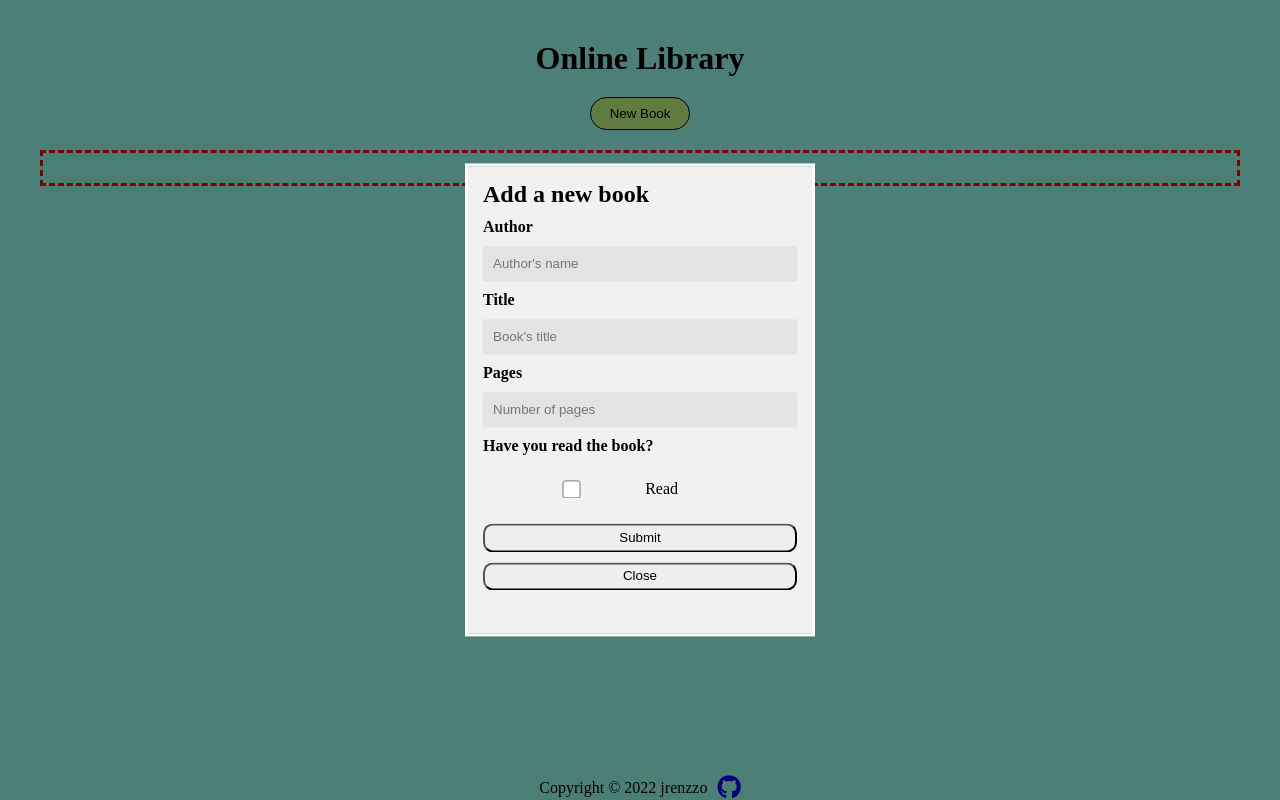
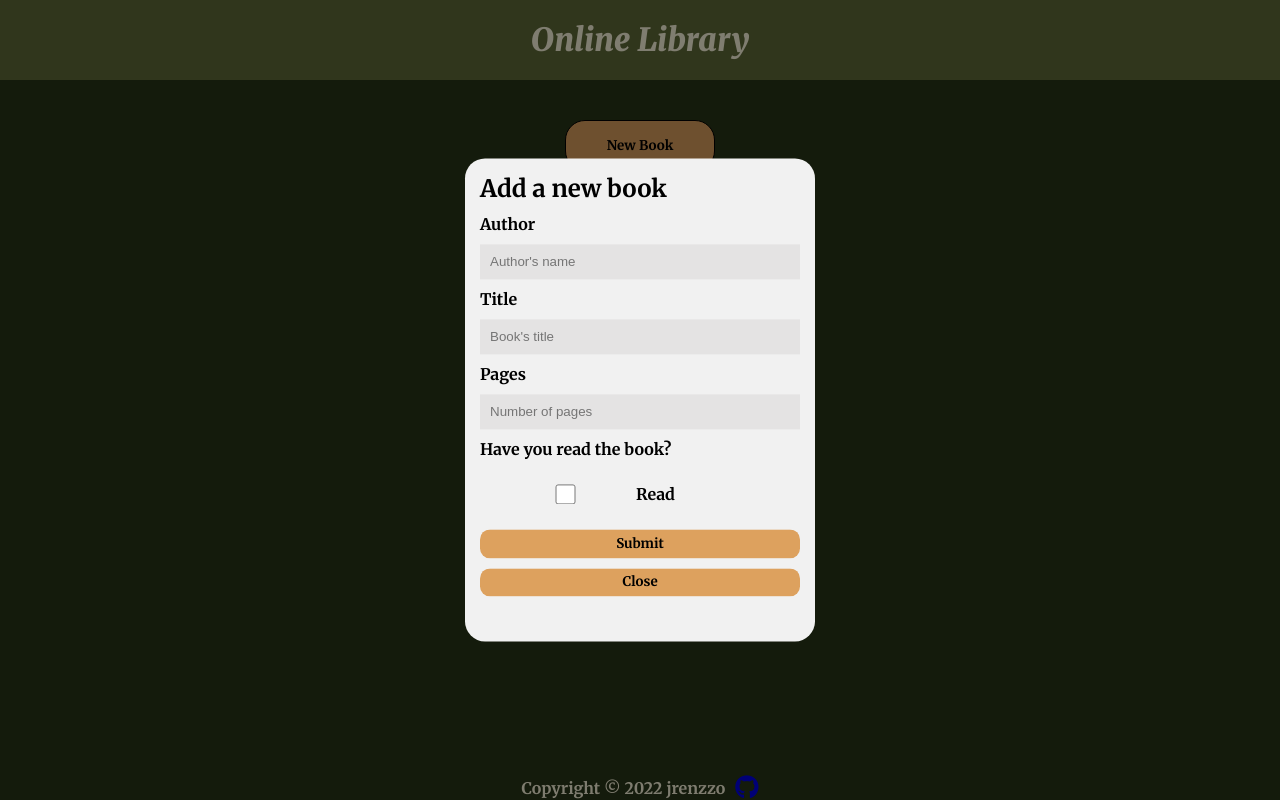
Before and after one commit to jamesrhurtado/library, a plain HTML site: page index.html in a window 1280 px wide. Both pictures are taken after a click on the button "New Book". Drawn offline with Linux system fonts and the light colour scheme.

Commit message:
modified color palette

```diff
--- a/index.html
+++ b/index.html
@@ -10,8 +10,13 @@
     <link rel="shortcut icon" href="assets/favicon.ico">
     <title>Library</title>
 </head>
+<header>
+    <div>
+        <h1 class="heading">Online Library</h1>
+    </div>
+</header>
 <body>
-    <h1 class="heading">Online Library</h1>
+<div class="g-container">
     <div class="btn-new">
         <button class = "btn-new-book" type = "button" onclick="openForm()">New Book</button>
     </div>
@@ -54,5 +59,6 @@
               <i class="fab fa-github"></i></a>
         </footer>
         <div class= "overlay" id="overlay"></div>
+    </div>
 </body>
 </html>
--- a/script.js
+++ b/script.js
@@ -22,6 +22,7 @@ function closeForm() {
 
     formPopup.classList.remove('active')
     overlay.classList.remove('active')
+    formResult.textContent = ""
 }
 
 
@@ -62,6 +63,9 @@ function updateCards(){
           let removebtn = document.createElement("button");
           readbtn.textContent = myLibrary[i].read ? "Read" : "Not Read"
           removebtn.textContent = "Remove"
+          containerButtons.classList.add('btns-card')
+          readbtn.classList.add('btn')
+          removebtn.classList.add('btn')
           removebtn.dataset.row = i
           readbtn.dataset.row = i
           readbtn.addEventListener('click', (e) =>{
--- a/styles.css
+++ b/styles.css
@@ -1,5 +1,4 @@
-
-*{
+@import url('https://fonts.googleapis.com/css2?family=Merriweather:ital,wght@0,700;1,900&display=swap');*{
     margin: 0;
     padding: 0;
     box-sizing: border-box;
@@ -8,16 +7,25 @@
 }
 
 html{
-    background-color: rgb(152, 255, 238);
-
-}
-html {
-    /* footer support */
+    background-color: var(--dark-gray  );
     position: relative;
     min-height: 100%;
-  }
+}
 
-body{
+:root{
+    --shadow: rgba(0, 0, 0, 0.16) 0px 1px 4px;
+    --dark-gray:#283618;
+    --font-color: #FEFAE0;
+    --bg-card: #BC6C25;
+    --bg-button: #DDA15E;
+}
+
+.g-container, footer{
+    background-color: var(--dark-gray);
+}
+
+
+.g-container{
     padding:40px;
     gap:20px;
     display: flex;
@@ -25,6 +33,20 @@ body{
     flex-direction: column;
 }
 
+*{
+    font-family: Merriweather, sans-serif;
+}
+h1{
+    font-family: Merriweather, sans-serif;
+    font-style: italic;
+    font-weight: 900;
+    color: var(--font-color);
+}
+
+header{
+    padding:20px 15px;
+    background-color: #606C38;
+}
 .heading{
     text-align: center;
 }
@@ -38,22 +60,21 @@ body{
 
 }
 .btn-new-book {
-    padding: 0.5rem 0.75rem;
-    width: 100px;
-    background-color: #c4f880;
+    padding: 1rem 0.8rem;
+    width: 150px;
+    background-color: var(--bg-button);
     border-radius: 20px;
     border: 1px solid black;
 }
 
 .btn-new-book:hover{
-    background-color: #e1fdbc;
+    background-color: #ddb88d;
 }
 
 .container{
     display: grid;
     grid-template-columns: repeat(auto-fill, minmax(300px, 1fr));
     gap:10px;
-    border: 3px dashed red;
     padding:15px;
 }
 
@@ -63,17 +84,24 @@ body{
     flex-direction: column;
     gap:10px;
     border: 1px solid black;
+    background-color: var(--bg-card);
+    border-radius: 20px;
+    text-align: center;
+    color: var(--font-color);
+}
+
+.container p{
+    color: var(--font-color);
 }
 
 
 .btn{
     padding: 0.3rem 0.75rem;
     border-radius: 10px;
+    background-color: var(--bg-button);
+    border: 1px solid transparent;
 }
 
-.form-popup{
-    border: 3px solid #fff ;
-}
 
 .form-popup{
     position:fixed;
@@ -98,6 +126,7 @@ body{
     display: flex;
     flex-direction: column;
     gap: 10px;
+    border-radius: 20px;
 }
 
 .form-container input{
@@ -105,12 +134,19 @@ body{
     padding:10px;
     background-color: #e4e3e3;
     border: none;
+    font-family: sans-serif;
 }
 
 .c-checkread{
     display: flex;
     width: 180px;
     margin: 15px;
+}
+
+.btns-card{
+    display:flex;
+    flex-direction: row;
+    justify-content: space-evenly;
 }
 
 .footer{
@@ -122,6 +158,7 @@ body{
     justify-content: center;
     gap: 10px;
     width: 100%;
+    color: var(--font-color);
 }
 
 .fa-github {
```
